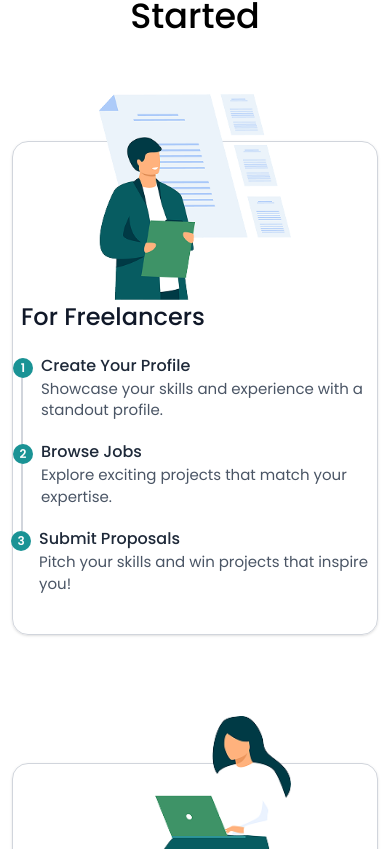
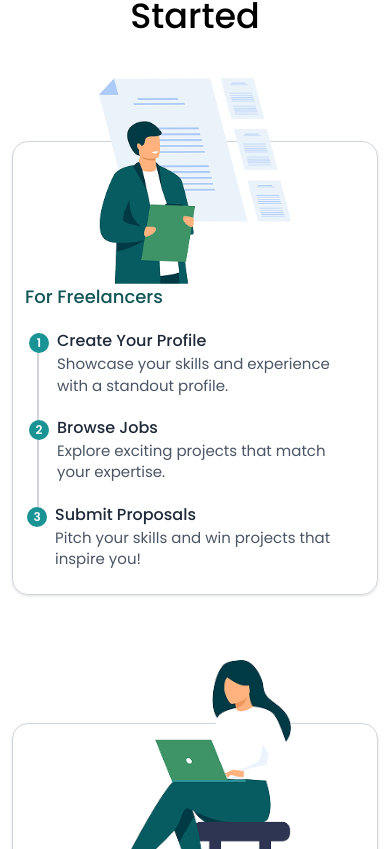
Before and after one commit to herdoy-dev/talentz, a Next.js app: page / in a window 390 px wide. Shown: the part 995-1844 px from the top of the page. Built offline with nearby package versions, Linux system fonts and the light colour scheme.

Commit message:
Fix Design Responsive Issue from step component

```diff
--- a/app/_components/simple-steps.tsx
+++ b/app/_components/simple-steps.tsx
@@ -40,9 +40,8 @@ const stepsEmployers = [
 ];
 
 const boxClasses =
-  "flex flex-col md:flex-row items-center justify-between w-full max-w-4xl px-2 border border-gray-300 rounded-2xl shadow-sm py-4";
+  "flex flex-col md:flex-row items-center justify-between w-full max-w-4xl border border-gray-300 rounded-2xl shadow-sm px-6 md:py-4";
 const imageBoxClasses = "flex-3 flex justify-center md:justify-start md:mt-10";
-
 const imageClasses = "w-48 md:w-64 h-auto -mt-16 md:mt-0";
 
 export default function SimpleSteps() {
--- a/app/_components/steps.tsx
+++ b/app/_components/steps.tsx
@@ -15,9 +15,9 @@ interface Props {
 export default function Steps({ title, steps, className }: Props) {
   return (
     <div className={cn("space-y-6", className)}>
-      <h3 className="text-xl md:text-2xl font-semibold text-gray-900">
+      <h4 className="text-xl md:text-2xl font-semibold text-primary -ml-3">
         {title}
-      </h3>
+      </h4>
       <div className="flex flex-col">
         {steps.map((step) => (
           <div
```
